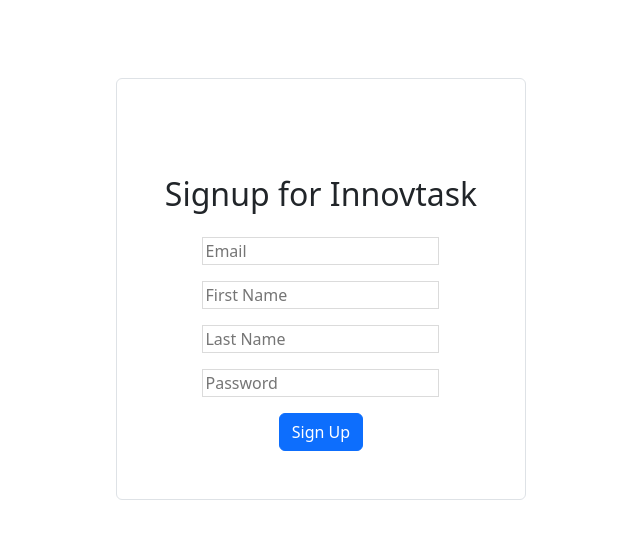
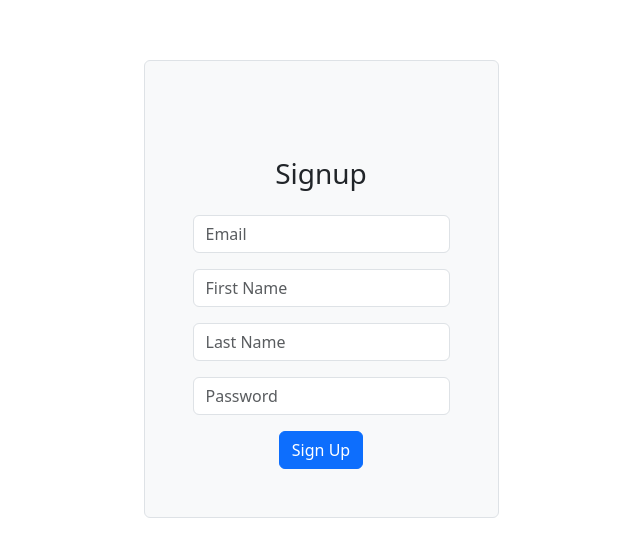
Before and after one commit to willshepp28/Innovtask-client, a React (Vite) app: page /signup in a window 1280 px wide. Shown: the part 143-700 px from the top of the page, without its empty margins (319-959 px from the left). Built offline with nearby package versions, Linux system fonts and the light colour scheme; no server answers.

Commit message:
setting up jest tests

```diff
--- a/src/App.css
+++ b/src/App.css
@@ -7,6 +7,7 @@
 
 .grey-border {
   border: 1px solid rgb(219, 219, 219);
+  background-color: #f8f9fa;
 }
 
 .logo {
--- a/src/App.jsx
+++ b/src/App.jsx
@@ -1,9 +1,9 @@
-import { BrowserRouter as Router, Routes, Route } from 'react-router-dom';
+import { BrowserRouter as Router, Routes, Route } from "react-router-dom";
 import "bootstrap/dist/css/bootstrap.min.css";
 import "./App.css";
 import Signup from "./components/Signup";
-import Home from './components/Home';
-import NotFound from './components/NotFound';
+import Home from "./components/Home";
+import NotFound from "./components/NotFound";
 
 function App() {
   return (
--- a/src/components/NotFound.jsx
+++ b/src/components/NotFound.jsx
@@ -1,4 +1,4 @@
-import 'bootstrap/dist/css/bootstrap.min.css';
+import "bootstrap/dist/css/bootstrap.min.css";
 
 const NotFound = () => {
   return (
--- a/src/components/Signup.jsx
+++ b/src/components/Signup.jsx
@@ -1,4 +1,5 @@
-import { useState } from "react";
+
+import { useEffect, useState } from "react";
 import { isValidEmail, isValidName, isValidPassword } from "../utils/validators.utils";
 
 export default function Signup() {
@@ -8,6 +9,11 @@
     lastName: "",
     password: "",
   });
+
+  useEffect(() => {
+    fetch("https://innovtask-a99836e4b78a.herokuapp.com/")
+      .then((r) => console.log(r))
+  })
   const [formErrors, setFormErrors] = useState({});
 
   const handleChange = (event) => {
@@ -23,10 +29,6 @@
     event.preventDefault();
 
     let errors = {};
-
-    if (!isValidEmail(formData.email)) {
-      errors.email = "Invalid email format";
-    }
 
     if (!isValidName(formData.firstName)) {
       errors.firstName = "First name can only contain letters, hyphens, apostrophes, and spaces";
@@ -51,7 +53,7 @@
   return (
     <div className="d-flex justify-content-center align-items-center vh-100">
       <div className="signup-form border grey-border p-5 rounded">
-        <h2 className="text-center mt-5">Signup for Innovtask</h2>
+        <h3 className="text-center mt-5">Signup</h3>
         <form className="mt-4" onSubmit={(event) => handleSubmit(event)}>
           <div className="mb-3 ">
             <input
@@ -60,10 +62,9 @@
               value={formData.email}
               placeholder="Email"
               onChange={(event) => handleChange(event)}
-              className="grey-border"
+              className="form-control"
               required
             />
-            {formErrors.email && <div className="text-danger">{formErrors.email}</div>}
           </div>
           <div className="mb-3">
             <input
@@ -72,7 +73,7 @@
               value={formData.firstName}
               placeholder="First Name"
               onChange={(event) => handleChange(event)}
-              className="grey-border"
+              className="form-control"
               required
             />
             {formErrors.firstName && <div className="text-danger">{formErrors.firstName}</div>}
@@ -84,7 +85,7 @@
               value={formData.lastName}
               placeholder="Last Name"
               onChange={(event) => handleChange(event)}
-              className="grey-border"
+              className="form-control"
               required
             />
             {formErrors.lastName && <div className="text-danger">{formErrors.lastName}</div>}
@@ -96,7 +97,7 @@
               value={formData.password}
               placeholder="Password"
               onChange={(event) => handleChange(event)}
-              className="grey-border"
+              className="form-control"
               required
             />
             {formErrors.password && <div className="text-danger">{formErrors.password}</div>}
```
Also changed, not shown: jest.config.cjs (added, +12 -0 lines), package.json (+14 -1 lines), src/components/Home.jsx (+2 -5 lines), .babelrc (added), .eslintrc.cjs, 2 other files (tests, documents, lock files or other folders).
